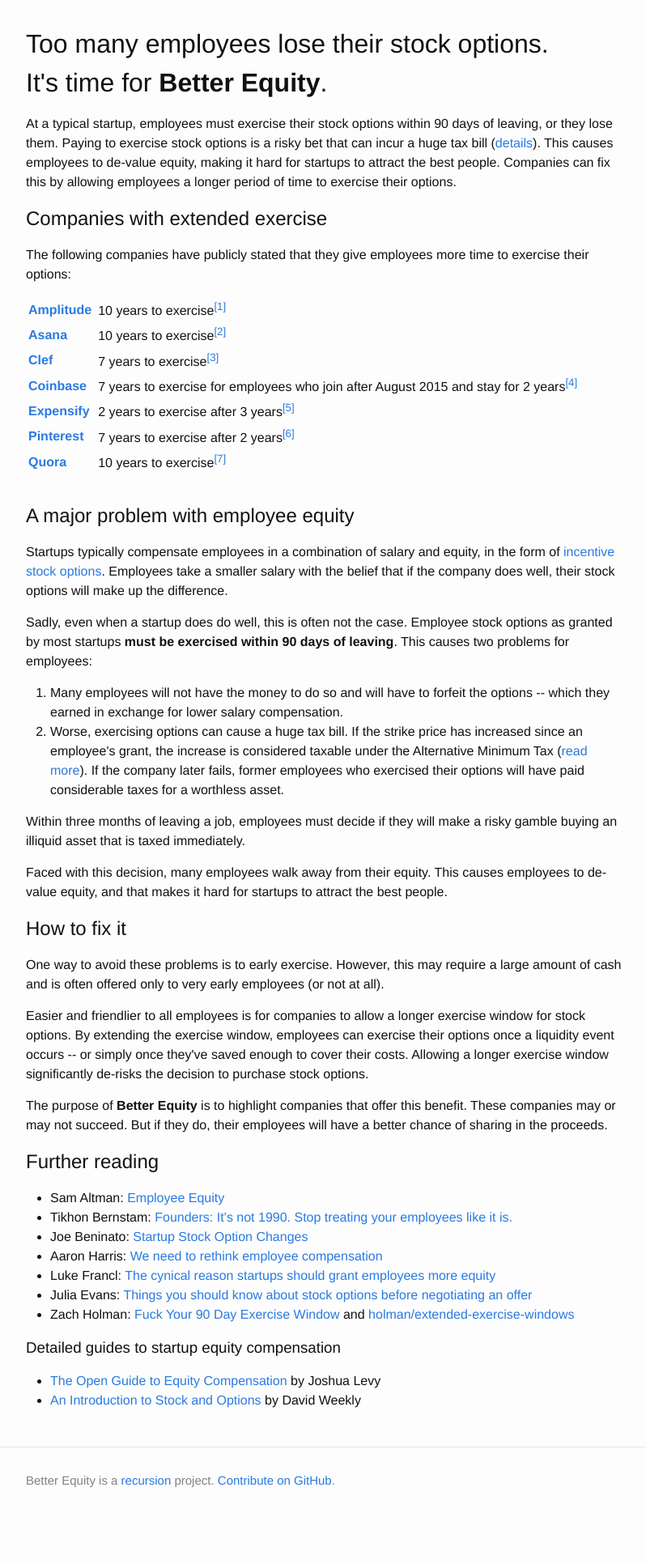
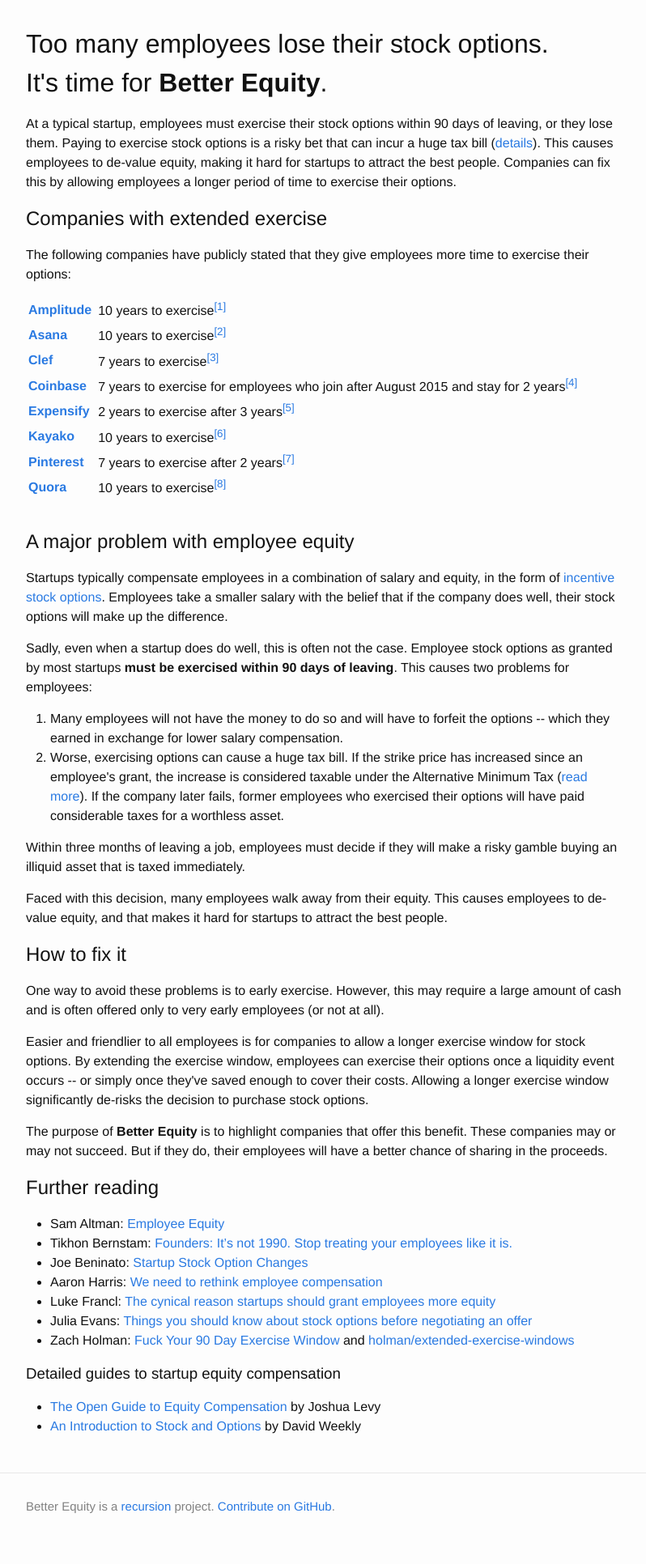
Before and after one commit to look/better-equity, a Jekyll site: the page built from index.html, in a window 1280 px wide. Shown: the whole page at 81% size, without its empty margins (238-1036 px from the left). Built offline with Jekyll 4.4.1, drawn with Linux system fonts in a browser that asks for light colours; before the commit the page ends 1901 px from its top, so only the background shows below that.

Commit message:
add kayako / 10 year exercise

```diff
--- a/index.html
+++ b/index.html
@@ -21,6 +21,10 @@ companies:
     url: https://www.expensify.com/
     details: 2 years to exercise after 3 years
     details_url: http://blog.expensify.com/2015/10/05/building-a-pro-employee-company-updating-equity-distribution-at-expensify/
+  - name: Kayako
+    url: https://www.kayako.com
+    details: 10 years to exercise
+    details_url: https://twitter.com/jmedwards/status/685778938992410625
   - name: Pinterest
     url: https://www.pinterest.com/
     details: 7 years to exercise after 2 years
```
